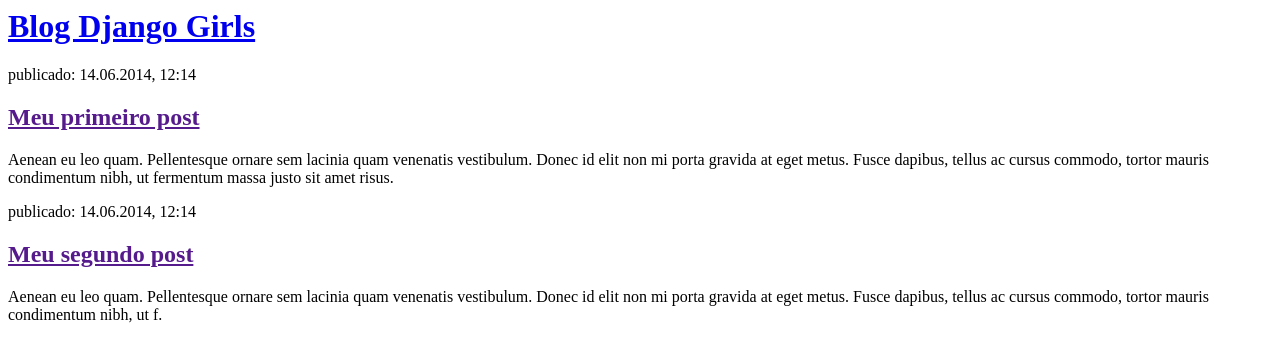
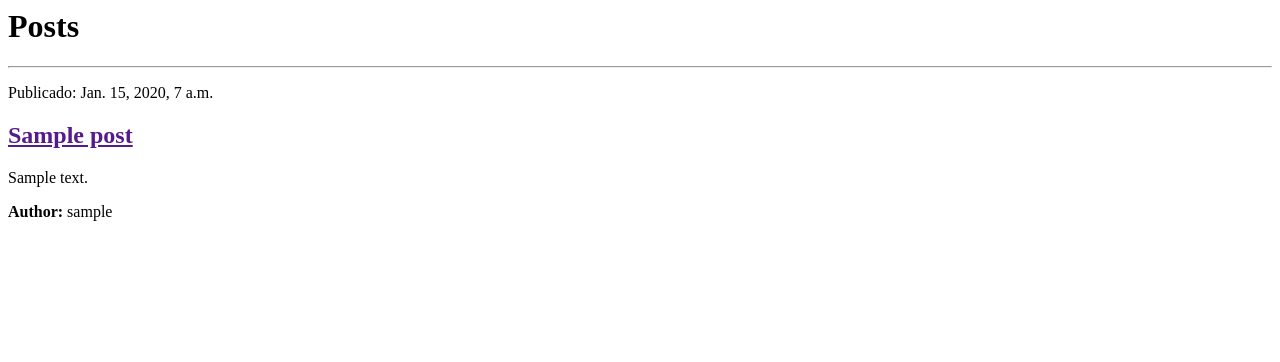
Before and after one commit to danielcscruz/django_1_djangogirls, a Django app: page / in a window 1280 px wide. Shown: the top 362 px of the page. Run offline with Django 3.2, Linux system fonts and the light colour scheme; tables that the repository leaves empty hold one stand-in row (values such as "Sample post").

Commit message:
adiciona templates

```diff
--- a/blogapp/templates/blogapp/post_list.html
+++ b/blogapp/templates/blogapp/post_list.html
@@ -4,19 +4,17 @@
     </head>
     <body>
         <div>
-            <h1><a href="/">Blog Django Girls</a></h1>
+            <h1>Posts</h1>
         </div>
+            {% for post in posts %}
+            <hr>
+            <div>
+                <p>Publicado: {{ post.published_date }}  </p>
+                <h2><a href=''>{{ post.title }}</a></h2>
+                <p>{{ post.text | linebreaksbr }}</p>
+                <b>Author: </b> {{ post.author }}
+            </div>
+            {% endfor %}
 
-        <div>
-            <p>publicado: 14.06.2014, 12:14</p>
-            <h2><a href="">Meu primeiro post</a></h2>
-            <p>Aenean eu leo quam. Pellentesque ornare sem lacinia quam venenatis vestibulum. Donec id elit non mi porta gravida at eget metus. Fusce dapibus, tellus ac cursus commodo, tortor mauris condimentum nibh, ut fermentum massa justo sit amet risus.</p>
-        </div>
-
-        <div>
-            <p>publicado: 14.06.2014, 12:14</p>
-            <h2><a href="">Meu segundo post</a></h2>
-            <p>Aenean eu leo quam. Pellentesque ornare sem lacinia quam venenatis vestibulum. Donec id elit non mi porta gravida at eget metus. Fusce dapibus, tellus ac cursus commodo, tortor mauris condimentum nibh, ut f.</p>
-        </div>
     </body>
 </html>
--- a/blogapp/views.py
+++ b/blogapp/views.py
@@ -1,6 +1,9 @@
 from django.shortcuts import render
+from django.utils import timezone
+from .models import Post
 
 # Create your views here.
 
 def post_list(request):
-    return render(request, 'blogapp/post_list.html', {})
+    posts = Post.objects.filter().order_by('published_date')
+    return render(request, 'blogapp/post_list.html', {'posts': posts})
```
